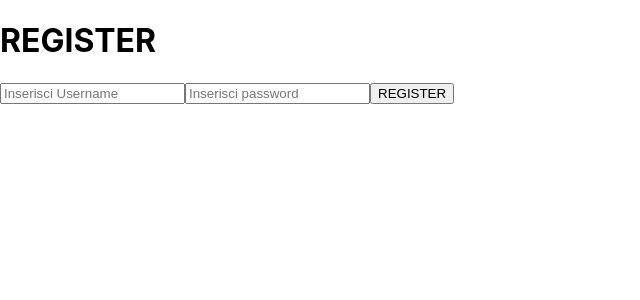
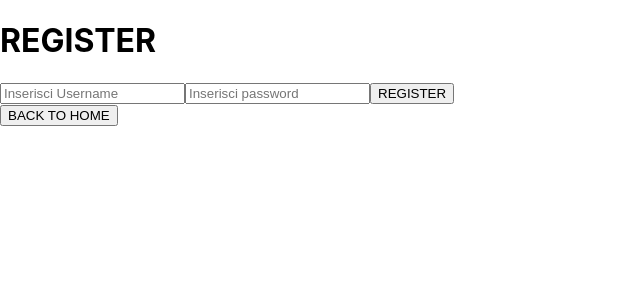
Before and after one commit to Hpc696/form-classcomponent, a React (Create React App) app: page /registration in a window 1280 px wide. Shown: the top 300 px of the page, without its empty margins (0-640 px from the left). Built offline with nearby package versions, Linux system fonts and the light colour scheme.

Commit message:
feat(Buttons): Back to home buttons

```diff
--- a/src/components/Home.js
+++ b/src/components/Home.js
@@ -8,9 +8,13 @@ class Home extends Component{
     render(){
         return(
             <>
+
             <h1>Homepage</h1>
+
             <Link to={'/login'}><button>Go to login page</button></Link>
+
             <Link to={'/registration'}><button>Go to register page</button></Link>
+
             </>
             )
     }
--- a/src/components/Login.js
+++ b/src/components/Login.js
@@ -1,4 +1,5 @@
 import { Component } from "react";
+import { Link } from "react-router-dom";
 
 class Login extends Component{
     state = {
@@ -26,6 +27,7 @@ class Login extends Component{
                     if(res[0].password === password){
                         alert("SUCCESS")
                         window.location.href= "/myaccount"
+                        //session local storage (memorize username&password in session)
                     } else {
                         alert("Password wrong")
                     }
@@ -70,6 +72,9 @@ class Login extends Component{
                     <button type="submit">LOGIN</button>
 
                 </form>
+
+                <Link to={'/'}><button>BACK TO HOME</button></Link>
+
             </>
         )
     }
--- a/src/components/Register.js
+++ b/src/components/Register.js
@@ -1,4 +1,5 @@
 import { Component } from "react";
+import { Link } from "react-router-dom";
 
 
 class Register extends Component{
@@ -18,7 +19,7 @@ class Register extends Component{
         //console.log(respons)
         //console.log(result)
 
-        if(respons.status === 201){ window.location.href = '/login' ; console.log("Registred") }
+        if(respons.status === 201){ window.location.href = '/login' ; alert("Registration successfull") }
         else{ alert("ERROR") }
     }
 
@@ -44,6 +45,9 @@ class Register extends Component{
                     <button type="submit">REGISTER</button>
 
                 </form>
+
+                <Link to={'/'}><button>BACK TO HOME</button></Link>
+
             </>
         )
     }
```
